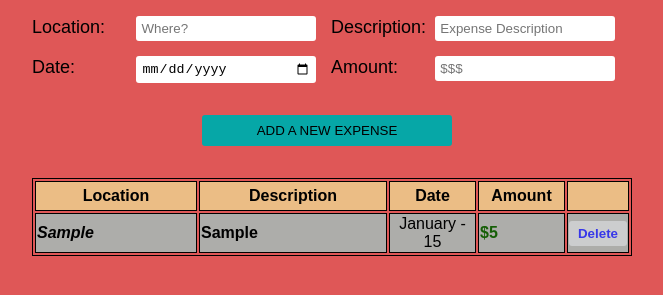
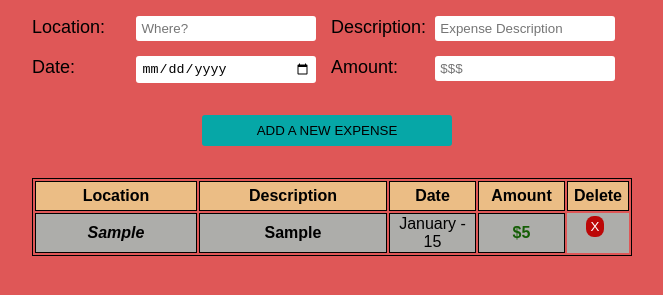
Before and after one commit to Trevorton27/goranExpenseTracker, a plain HTML site: page index.html in a window 1280 px wide. Both pictures are taken after typing "Sample", "Sample", "2020-01-15", "5" into the empty fields and a click on the input "ADD A NEW EXPENSE". Shown: the part 83-378 px from the top of the page, without its empty margins (308-971 px from the left). Drawn offline with Linux system fonts and the light colour scheme.

Commit message:
ready for code review approval

```diff
--- a/index.html
+++ b/index.html
@@ -9,7 +9,7 @@
     </header>
     <h3>ADD A NEW ITEM</h3>
     <div id="inputForm">
-        <form autocomplete="off" >
+        <form autocomplete="off" id="form"  >
             <div>
                 <label for="location">Location:</label>
                 <input type="text" id="location" placeholder="Where?" required >
@@ -38,7 +38,7 @@
                     <th id="descriptionTable">Description</th>
                     <th id="dateTable">Date</th>
                     <th id="amountTable">Amount</th>
-                    <th id="deleteOption"></th>
+                    <th id="deleteOption">Delete</th>
                 </tr>
           </thead>
           <tbody></tbody>
--- a/script.js
+++ b/script.js
@@ -1,37 +1,109 @@
+const localStorageArray =
+  JSON.parse(localStorage.getItem('localStorageArray')) || [];
+const vendor = document.getElementById('location');
+const description = document.getElementById('expenseDescription');
+const date = document.getElementById('dateCharged');
+const amount = document.getElementById('amountCharged');
 
 document.addEventListener('submit', (e) => {
-    e.preventDefault();
-    recordExpenses();
- });
+  e.preventDefault();
+  const expenseItem = {
+    id: Date.now(),
+    date: dateCorrectFormat(date.value),
+    description: description.value,
+    location: vendor.value,
+    amount: amount.value
+  };
 
-function recordExpenses(){
-    const newTable = document.getElementById('tableExpenses').getElementsByTagName('tbody')[0];
-    const newRow = newTable.insertRow(0);
-    const amountCharged = document.getElementById('amountCharged').value;
-    const amountFormated  = '$' + amountCharged.toString().replace(/\B(?=(\d{3})+(?!\d))/g, ",");
+  addExpense(expenseItem);
 
-    newRow.insertCell(0).innerHTML = document.getElementById('location').value;
-    newRow.insertCell(1).innerHTML = document.getElementById('expenseDescription').value;
-    newRow.insertCell(2).innerHTML = dateCorrectFormat();
-    newRow.insertCell(3).innerHTML = amountFormated;
-    newRow.insertCell(4).innerHTML = '<input type="button" value="Delete" onclick="deleteRow(this)" id="delete">'
+  document.getElementById('form').reset();
+});
 
-    document.getElementById('location').value = '';
-    document.getElementById('expenseDescription').value = '';
-    document.getElementById('dateCharged').value = '';
-    document.getElementById('amountCharged').value = '';
+function addExpense(expense) {
+  renderExpense(expense);
+  localStorageArray.push(expense);
+  saveInLocalStorage(expense);
 }
 
-function deleteRow (e) {
-    let deleteButton  = e.parentNode.parentNode.rowIndex;
-    document.getElementById("tableExpenses").deleteRow(deleteButton);
+function renderExpense(expense) {
+  const newTable = document
+    .getElementById('tableExpenses')
+    .getElementsByTagName('tbody')[0];
+  const newRow = newTable.insertRow(0);
+  const amountCharged = expense.amount;
+  const amountFormated =
+    '$' + amountCharged.toString().replace(/\B(?=(\d{3})+(?!\d))/g, ',');
+  const deleteButton = createDeleteButton(expense);
+
+  newRow.insertCell(0).textContent = expense.location;
+  newRow.insertCell(1).textContent = expense.description;
+  newRow.insertCell(2).textContent = expense.date;
+  newRow.insertCell(3).textContent = amountFormated;
+  newRow.appendChild(deleteButton);
+}
+
+function saveInLocalStorage(expense) {
+  localStorage.setItem('localStorageArray', JSON.stringify(localStorageArray));
+}
+
+function createDeleteButton(expense) {
+  const deleteButton = document.createElement('button');
+  deleteButton.textContent = 'X';
+  deleteButton.setAttribute('id', 'deleteButton');
+
+  deleteButton.addEventListener('click', (e) => {
+    e.preventDefault();
+    deleteRow(deleteButton, expense.id);
+  });
+  return deleteButton;
+}
+
+function deleteRow(deleteButton, id) {
+  deleteButton.parentElement.remove();
+  for (let i = 0; i < localStorageArray.length; i++) {
+    if (localStorageArray[i].id === id) {
+      localStorageArray.splice(i, 1);
+      localStorage.setItem(
+        'localStorageArray',
+        JSON.stringify(localStorageArray)
+      );
+    }
+  }
 }
 
 function dateCorrectFormat() {
-    const date = document.getElementById('dateCharged').value.split('-');//date([year],[month],[day])
-    const day = date[2];
-    const months = ['January', 'February', 'March', 'April', 'May', 'June', 'July', 'August', 'September', 'October', 'November', 'December'];
-    const monthFormated = months[date[1] - 1];
-    const dateFormat = monthFormated + ' - ' + day ;
-    return dateFormat;
+  const date = document.getElementById('dateCharged').value.split('-'); //date([year],[month],[day])
+  const day = date[2];
+  const months = [
+    'January',
+    'February',
+    'March',
+    'April',
+    'May',
+    'June',
+    'July',
+    'August',
+    'September',
+    'October',
+    'November',
+    'December'
+  ];
+  const monthFormated = months[date[1] - 1];
+  const dateFormat = monthFormated + ' - ' + day;
+  return dateFormat;
 }
+
+function isValidateForm() {
+  const isInputEmpty =
+    !date.value || !description.value || !amount.value || !vendor.value;
+
+  return isInputEmpty ? true : false;
+}
+
+window.addEventListener('load', (e) => {
+  e.preventDefault();
+  localStorageArray.forEach((expense) => {
+    renderExpense(expense);
+  });
+});
--- a/style.css
+++ b/style.css
@@ -7,67 +7,75 @@ body {
   box-sizing: border-box;
 }
 
-table, th, td {
+table,
+th,
+td {
   border: 1px solid black;
 }
 
-div[name="addExpensesButton"] {
+div[name='addExpensesButton'] {
   display: flex;
   justify-content: center;
   align-items: center;
   height: 80px;
 }
 
-#inputForm{
+#inputForm {
   margin: auto;
   /* padding-left: 15px; */
   margin: auto;
 }
 
-form{
+form {
   margin: auto;
-
 }
-table{
+table {
   margin: 0;
   width: 100%;
   border-style: double;
 }
 
-h3{
+h3 {
   text-align: center;
 }
-header{
+header {
   text-align: center;
 }
-#delete{
-    text-align: center;
-    margin: 0;
-    width: 100%;
-    background-color: rgb(204, 205, 206);
-    color: rgb(55, 55, 233);
-    font-weight: bolder;
-    }
-#submit{
+
+#submit {
   background-color: rgb(6, 167, 167);
   width: 250px;
   padding: 8px;
+  cursor: pointer;
+}
+
+#deleteButton {
+  color: #fff;
+  background-color: #bc0707;
+  margin-left: 30%;
+  border-radius: 8px;
+  padding: 3px 5px 3px 5px;
+  border: none;
+  margin-top: 3px;
+  margin-bottom: 3px;
+  cursor: pointer;
 }
 
 th {
   padding: 5px;
   background-color: rgb(235, 189, 133);
 }
-div{
+div {
   display: inline-block;
   margin-right: 10px;
 }
-label{
+label {
   display: inline-block;
   width: 100px;
   font-size: 18px;
 }
-select, input{
+select,
+input {
   margin-bottom: 15px;
   width: 3000px;
   padding: 5px;
@@ -75,9 +83,8 @@ select, input{
   border: 0;
   display: inline-block;
   width: 180px;
-
 }
-#type{
+#type {
   width: 50px;
 }
 
@@ -85,21 +92,24 @@ tr:nth-child(even) {
   background-color: #e09494;
 }
 
-#dateTable{
+#dateTable {
   width: 75px;
 }
 
 #deleteOption {
   width: 50px;
 }
-#locationTable{
+#locationTable {
   width: 150px;
 }
 
-#amountTable{
+#amountTable {
   width: 75px;
 }
 
+td {
+  text-align: center;
+}
 td:nth-child(4) {
   color: rgb(21, 94, 6);
   font-weight: bold;
```
Lines whose indentation alone changed are shown as unchanged.
